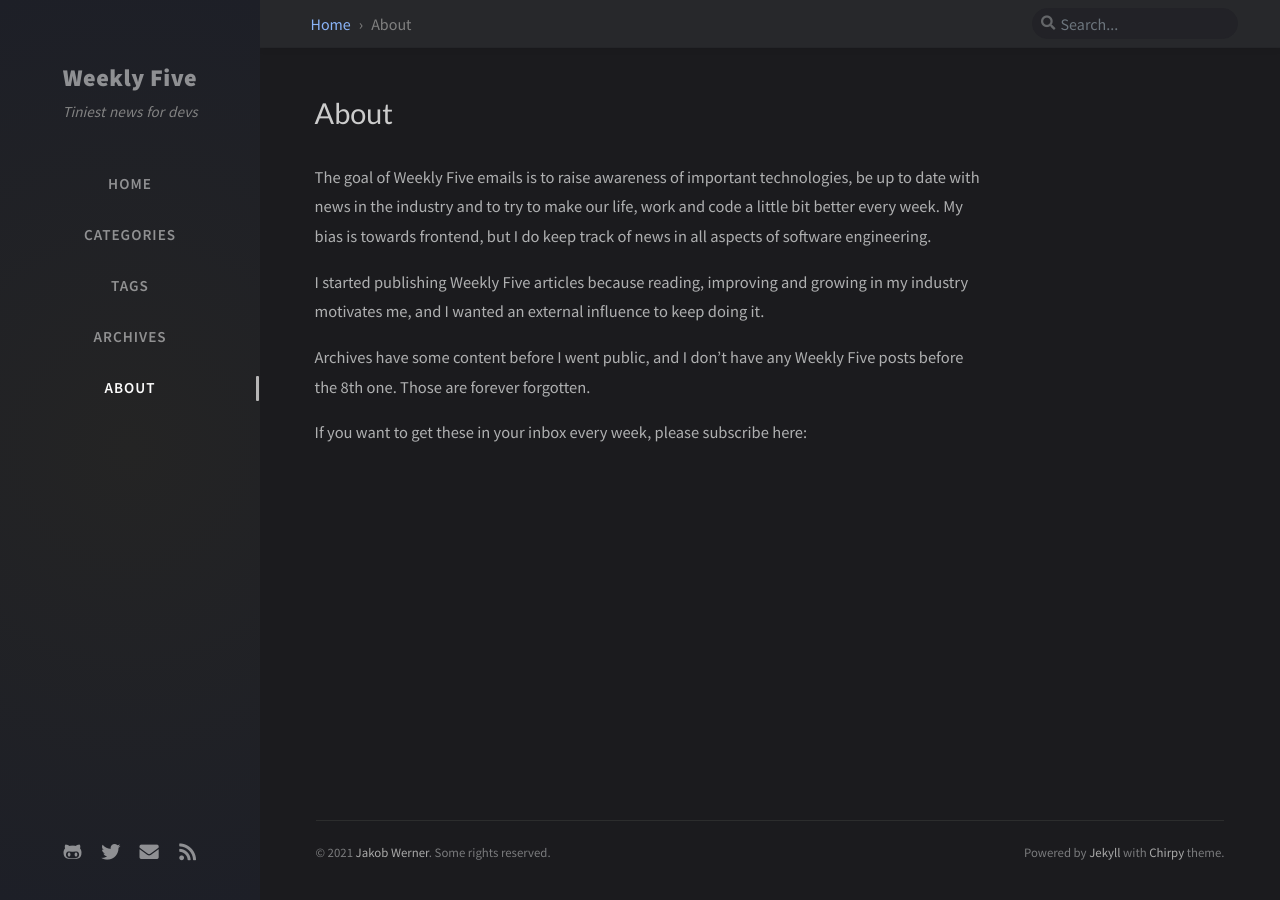
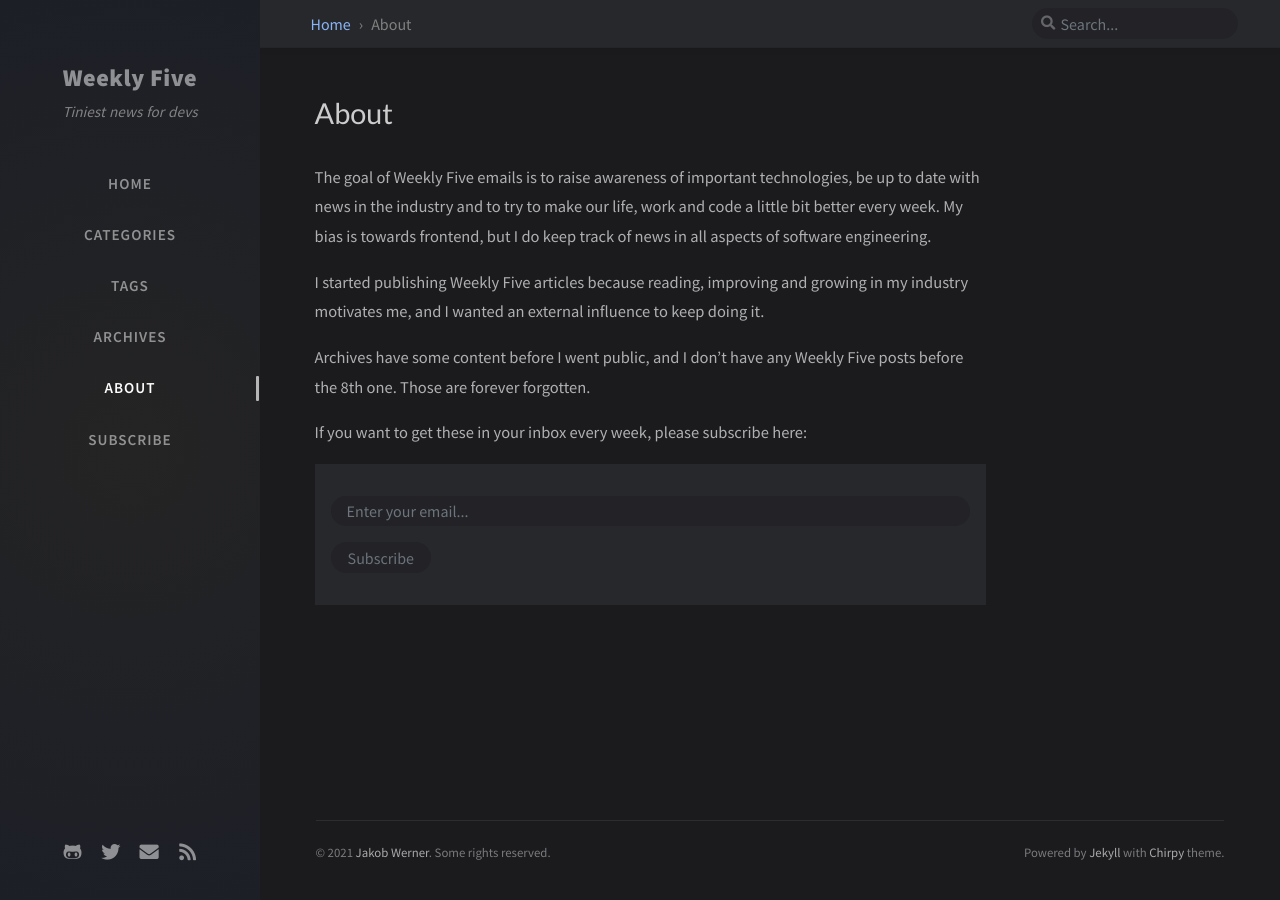
Before and after one commit to jakob101/weekly-five-blog, a Jekyll site: the page built from _tabs/about.md, in a window 1280 px wide. Built offline with Jekyll 4.4.1, drawn with Linux system fonts in a browser that asks for light colours; nearby versions of some CDN libraries; comment, search, counter and statistics services are not loaded.

Commit message:
Added a subscribe-page

```diff
--- /dev/null
+++ b/_includes/subscribe.html
@@ -0,0 +1,17 @@
+<form
+  action="https://buttondown.email/api/emails/embed-subscribe/weeklyfive"
+  method="post"
+  target="popupwindow"
+  onsubmit="window.open('https://buttondown.email/weeklyfive', 'popupwindow')"
+  class="embeddable-buttondown-form subscribe-form"
+>
+  <input
+    type="email"
+    placeholder="Enter your email..."
+    name="email"
+    id="bd-email"
+    class="form-control subscribe-input"
+  />
+  <input type="hidden" value="1" name="embed" />
+  <input type="submit" value="Subscribe" class="btn subscribe-button" />
+</form>
--- a/_sass/jekyll-theme-chirpy.scss
+++ b/_sass/jekyll-theme-chirpy.scss
@@ -6,18 +6,7 @@
  * MIT Licensed
  */
 
-@import
-  "colors/light-typography",
-  "colors/dark-typography",
-
-  "addon/module",
-  "addon/variables",
-  "addon/syntax",
-  "addon/commons",
-
-  "layout/home",
-  "layout/post",
-  "layout/tags",
-  "layout/archives",
-  "layout/categories",
-  "layout/category-tag";
+@import "colors/light-typography", "colors/dark-typography", "addon/module",
+  "addon/variables", "addon/syntax", "addon/commons", "layout/home",
+  "layout/post", "layout/tags", "layout/archives", "layout/categories",
+  "layout/category-tag", "layout/subscribe";
--- /dev/null
+++ b/_sass/layout/subscribe.scss
@@ -0,0 +1,26 @@
+.subscribe-form {
+  background-color: var(--topbar-wrapper-bg);
+  padding: 2rem 1rem;
+}
+
+.subscribe-input {
+  background: var(--search-wrapper-bg);
+  border: 0;
+  color: var(--text-color);
+  box-shadow: none;
+  border-radius: 1rem;
+  padding: 0.18rem 1rem;
+
+  &:focus {
+    background: var(--search-wrapper-bg);
+    color: var(--text-color);
+  }
+}
+
+.subscribe-button {
+  background: var(--search-wrapper-bg);
+  color: rgb(106, 115, 123);
+  margin-top: 1rem;
+  border-radius: 2rem;
+  padding: 0.18rem 1rem;
+}
--- a/_tabs/about.md
+++ b/_tabs/about.md
@@ -11,3 +11,5 @@ I started publishing Weekly Five articles because reading, improving and growing
 Archives have some content before I went public, and I don't have any Weekly Five posts before the 8th one. Those are forever forgotten.
 
 If you want to get these in your inbox every week, please subscribe here:
+
+{% include subscribe.html %}
```
Also changed, not shown: _tabs/subscribe.md (added, +7 -0 lines).
